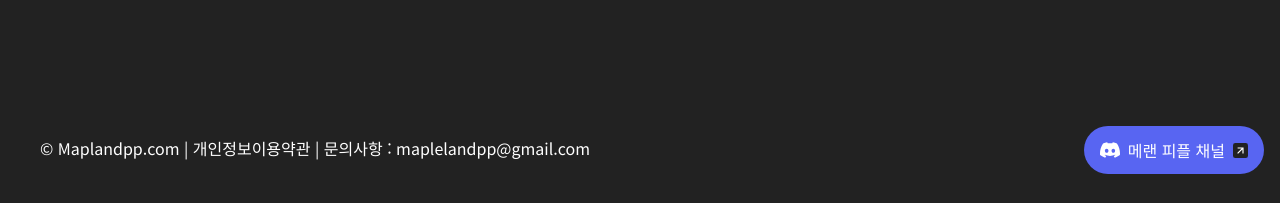
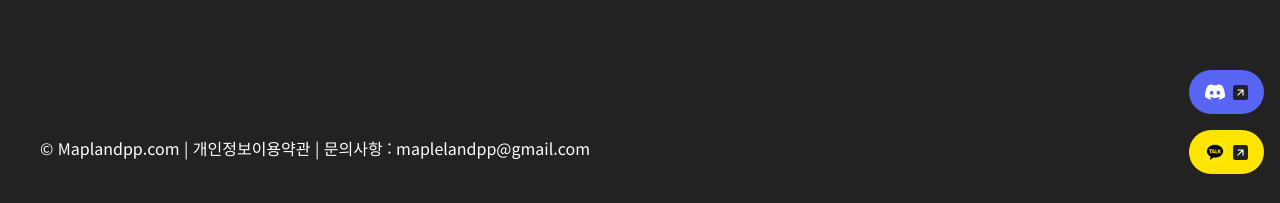
Before and after one commit to osh6006/Maplanet_Front, a Next.js app: page / in a window 1280 px wide. Shown: the part 594-797 px from the top of the page. Built offline with nearby package versions, Linux system fonts and the light colour scheme; no server answers.

Commit message:
Fix : 상세보기 프로필 경로 수정

```diff
--- a/src/app/(home)/components/discord-channel-btn.tsx
+++ b/src/app/(home)/components/discord-channel-btn.tsx
@@ -1,25 +1,33 @@
-import Button from '@/components/ui/button';
+'use client';
+
 import Icon from '@/components/ui/icon';
+import SNSButton from '@/components/ui/sns-button';
 import Link from 'next/link';
 
 interface IDiscordChannelBtnProps {}
 
+const KAKAO_HREF = process.env.NEXT_PUBLIC_DISCORD_CHANNEL_URL;
+const DISCORD_HREF = process.env.NEXT_PUBLIC_DISCORD_CHANNEL_URL;
+
 const DiscordChannelBtn: React.FunctionComponent<IDiscordChannelBtnProps> = ({}) => {
   return (
-    <Link href={'https://discord.gg/BMnenQcNff'} target='_blank'>
-      <button className='fixed bottom-8 right-4 z-20 flex items-center justify-center gap-x-2 rounded-full bg-discord px-4 py-3 transition-all active:scale-95'>
-        <Icon alt='discord' src='/svgs/discord-icon.svg' size={20} />
-        <span>메랜 피플 채널</span>
-        <Icon src={'/svgs/link.svg'} alt='link' size={15} />
-      </button>
-    </Link>
-    // <div className='fixed bottom-2 right-2 flex items-center'>
-    //   <Button size='xs' color='discord'>
-    //     <Icon src={'/svgs/discord-icon.svg'} alt='discord' size={15} />
-    //     <span>메이플레닛 디스코드 채널</span>
-    //     <Icon src={'/svgs/link.svg'} alt='link' size={15} />
-    //   </Button>
-    // </div>
+    <div className='fixed bottom-8 right-4 flex flex-col items-end gap-y-4'>
+      <SNSButton
+        alt='discord'
+        href={DISCORD_HREF || '#'}
+        title={'메랜 피플 채널'}
+        imageUrl='/svgs/discord-icon.svg'
+        color='bg-discord text-white'
+      />
+
+      <SNSButton
+        alt='kakao'
+        href={DISCORD_HREF || '#'}
+        title={'메랜 피플 채널'}
+        imageUrl='/svgs/kakao.svg'
+        color='bg-kakao text-black'
+      />
+    </div>
   );
 };
 
--- a/src/app/layout.tsx
+++ b/src/app/layout.tsx
@@ -19,11 +19,18 @@ export const metadata: Metadata = {
   },
   openGraph: {
     type: 'website',
+    locale: 'ko_KR',
     title: '메랜피플 : 메이플 랜드 파티 구인 플랫폼',
     description:
       '메이플 랜드 유저들을 위한 파티 구인구직 플랫폼입니다. 메이플 랜드에서 함께 파티를 맺거나 나무꾼 등을 찾고 싶을 때 사용할 수 있습니다.',
     url: 'https://www.maplanet.store/',
-    locale: 'ko_KR'
+    images: [
+      {
+        url: '/favicons/favicon.png',
+        width: 800,
+        height: 600
+      }
+    ]
   },
   other: {
     'naver-site-verification': 'a51ae85576bbf5ec28c7d8dd3511a8e624c97cc2'
--- /dev/null
+++ b/src/app/sitemap.ts
@@ -0,0 +1,31 @@
+import { MetadataRoute } from 'next';
+
+const URL = 'https://www.maplelandpp.com';
+
+export default function sitemap(): MetadataRoute.Sitemap {
+  //   const profileList = getPostNameList().map((postName) => ({
+  //     name: postName,
+  //     content: getPostByName(postName)
+  //   }));
+  //   const profileRoute = postList.map(({ id, content }) => {
+  //     const { date } = parseMarkdownMetadata(content);
+  //     return {
+  //       url: `${URL}/user-profile/${id}`,
+  //       lastModified: date
+  //     };
+  //   });
+
+  const routes = [
+    '',
+    '/helper-board',
+    '/hunter-board',
+    '/party-board',
+    '/wood-cutter-board',
+    '/notice'
+  ].map((route) => ({
+    url: `${URL}${route}`,
+    lastModified: new Date().toISOString()
+  }));
+
+  return [...routes];
+}
--- a/src/components/modal/board/board-modal-header.tsx
+++ b/src/components/modal/board/board-modal-header.tsx
@@ -1,11 +1,15 @@
+'use cllient';
+
 import Avatar from '@/components/ui/avatar';
 import Button from '@/components/ui/button';
 import Icon from '@/components/ui/icon';
 import { filterImageUrl } from '@/util/util';
 import Link from 'next/link';
+import { useRouter } from 'next/navigation';
 
 interface IPostModalHeaderProps {
   discord_id: string;
+  user_id: string | number;
   discord_image: string;
   discord_global_name: string;
   manner_count: number;
@@ -17,8 +21,10 @@ const BoardModalHeader: React.FunctionComponent<IPostModalHeaderProps> = ({
   discord_global_name,
   discord_image,
   manner_count,
-  report_count
+  report_count,
+  user_id
 }) => {
+  const router = useRouter();
   return (
     <div className='flex flex-col items-center justify-center gap-y-4'>
       <div className='flex w-full flex-1 items-center justify-between  gap-x-4'>
@@ -56,8 +62,7 @@ const BoardModalHeader: React.FunctionComponent<IPostModalHeaderProps> = ({
           color='lightGray'
           size='wide'
           onClick={() => {
-            // TODO : Move Profile
-            console.log('asdf');
+            router.push(`/user-profile/${user_id}`);
           }}>
           프로필 보기
         </Button>
--- a/src/components/modal/board/helper-board-modal.tsx
+++ b/src/components/modal/board/helper-board-modal.tsx
@@ -48,6 +48,7 @@ const HelperBoardModal: React.FunctionComponent<IHelperBoardModalProps> = ({
             discord_global_name={data?.discord_global_name!}
             manner_count={data?.manner_count!}
             report_count={data?.report_count!}
+            user_id={data?.user_id!}
           />
 
           <hr className='my-5' />
--- a/src/components/modal/board/hunter-board-modal.tsx
+++ b/src/components/modal/board/hunter-board-modal.tsx
@@ -16,7 +16,6 @@ interface IHunterBoardModalProps {
   onClose: () => void;
   boardId: number;
 }
-
 
 const HunterBoardModal: React.FunctionComponent<IHunterBoardModalProps> = ({
   isOpen,
@@ -48,6 +47,7 @@ const HunterBoardModal: React.FunctionComponent<IHunterBoardModalProps> = ({
             discord_global_name={data?.discord_global_name!}
             manner_count={data?.manner_count!}
             report_count={data?.report_count!}
+            user_id={data?.user_id!}
           />
 
           <hr className='my-5' />
--- a/src/components/modal/board/party-board-modal.tsx
+++ b/src/components/modal/board/party-board-modal.tsx
@@ -43,6 +43,7 @@ const PartyBoardModal: React.FunctionComponent<IPartyBoardModalProps> = ({
             discord_global_name={data?.discord_global_name!}
             manner_count={data?.manner_count!}
             report_count={data?.report_count!}
+            user_id={data?.user_id!}
           />
 
           <hr className='my-5' />
--- a/src/components/modal/board/wood-cutter-board-modal.tsx
+++ b/src/components/modal/board/wood-cutter-board-modal.tsx
@@ -43,6 +43,7 @@ const WoodCutterBoardModal: React.FunctionComponent<IWoodCutterBoardModalProps>
             discord_global_name={data?.discord_global_name!}
             manner_count={data?.manner_count!}
             report_count={data?.report_count!}
+            user_id={data?.user_id!}
           />
 
           <hr className='my-5' />
--- /dev/null
+++ b/src/components/ui/sns-button.tsx
@@ -0,0 +1,39 @@
+'use client';
+
+import Link from 'next/link';
+import Icon from './icon';
+import clsx from 'clsx';
+
+interface ISNSButtonProps {
+  href: string;
+  imageUrl: string;
+  alt: string;
+  title: string;
+  color: 'bg-kakao text-black' | 'bg-discord text-white';
+}
+
+const SNSButton: React.FunctionComponent<ISNSButtonProps> = ({
+  alt,
+  imageUrl,
+  href,
+  title,
+  color
+}) => {
+  return (
+    <Link href={href} target='_blank' className='group'>
+      <button
+        className={clsx(
+          ' relative z-20 flex items-center justify-center gap-x-2 rounded-full px-4 py-3 transition-all active:scale-95',
+          color
+        )}>
+        <Icon alt={alt} src={imageUrl} size={20} />
+        <span className='absolute  opacity-0 group-hover:static group-hover:opacity-100 group-hover:transition-all'>
+          {title}
+        </span>
+        <Icon src={'/svgs/link.svg'} alt='link' size={15} />
+      </button>
+    </Link>
+  );
+};
+
+export default SNSButton;
--- a/tailwind.config.ts
+++ b/tailwind.config.ts
@@ -14,6 +14,7 @@ const config: Config = {
         warning: '#D92E2E',
         complete: '#FF0000',
         discord: '#5865F2',
+        kakao: '#FEE500',
         background: '#222222',
         tableBackground: '#161616',
         lightGray: '#444',
```
Also changed, not shown: public/svgs/kakao.svg (added).
